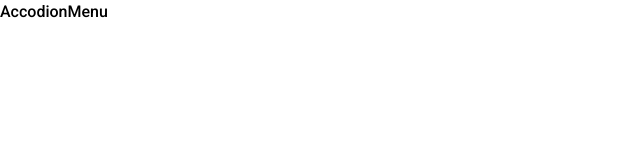
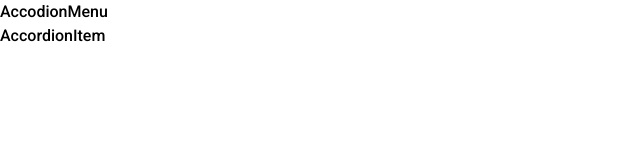
Before and after one commit to Prajwal912/Accordion, a React (Vite) app: page / in a window 1280 px wide. Shown: the top 160 px of the page, without its empty margins (0-640 px from the left). Built offline with nearby package versions, Linux system fonts and the light colour scheme; a web font is replaced by a local one.

Commit message:
basic component cleanup

```diff
--- a/src/components/AccordionMenu.jsx
+++ b/src/components/AccordionMenu.jsx
@@ -1,8 +1,12 @@
-import React from 'react'
+import React from 'react';
+import AccordionItem from './AccordionItem';
 
 const AccodionMenu = () => {
   return (
+    <>
     <div>AccodionMenu</div>
+   <AccordionItem />
+    </>
   )
 }
 
```
